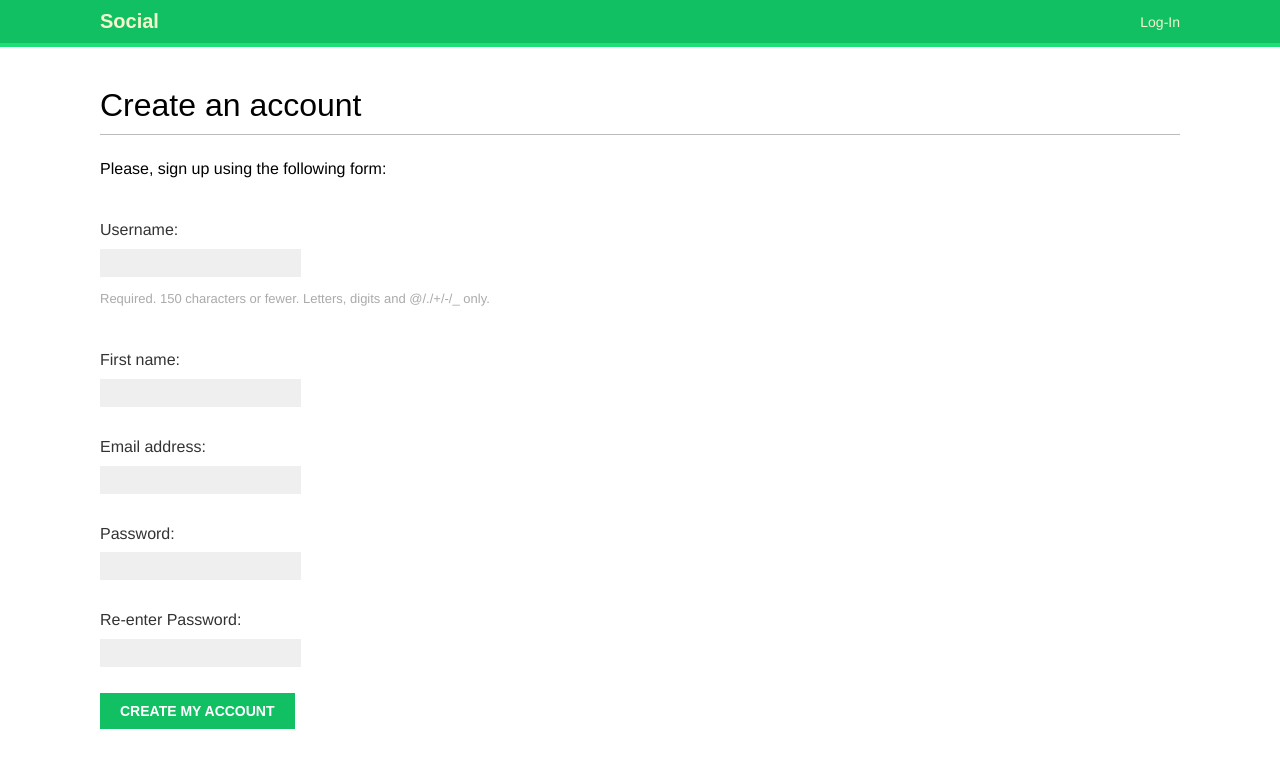
After one commit to siddharth171/social_website, a Django app: page /account/register/ in a window 1280 px wide. The commit adds this page. Shown: the top 768 px of the page. Run offline with Django 3.2, Linux system fonts and the light colour scheme; some web fonts are replaced.

Commit message:
user registration

```diff
--- a/account/forms.py
+++ b/account/forms.py
@@ -1,5 +1,26 @@
 from django import forms
+from django.contrib.auth.models import User
 
+
+# Admin Login
 class LoginForm(forms.Form):
     username = forms.CharField()
     password = forms.CharField(widget=forms.PasswordInput)
+
+
+# User Registration
+class UserRegistrationForm(forms.ModelForm):
+    password = forms.CharField(label='Password',
+                                widget=forms.PasswordInput)
+    password2 = forms.CharField(label='Re-enter Password',
+                                widget=forms.PasswordInput)
+
+    class Meta:
+        model = User
+        fields = ('username', 'first_name', 'email')
+
+    def clean_password2(self):
+        cd = self.cleaned_data
+        if cd['password'] != cd['password2']:
+            raise forms.ValidationError("Passwords don't match.")
+        return cd['password2']
--- /dev/null
+++ b/account/templates/account/register.html
@@ -0,0 +1,14 @@
+{% extends 'base.html' %}
+
+{% block title %}Create an account{% endblock title %}
+
+{% block content %}
+    <h1>Create an account</h1>
+    <p>Please, sign up using the following form:</p>
+    <form method='POST'>
+        {{ user_form.as_p }}
+        {% csrf_token %}
+        <p><input type="submit" value='Create my account'></p>
+
+    </form>
+{% endblock content %}
--- a/account/templates/registration/login.html
+++ b/account/templates/registration/login.html
@@ -9,7 +9,8 @@
         </p>
     {% else %}
         <p>
-            Please, use the following form to log-in.
+            Please, use the following form to login. If you don't have
+            an account <a href="{% url 'register' %}">register here</a>.
         </p>
     {% endif %}
 
--- a/account/urls.py
+++ b/account/urls.py
@@ -35,5 +35,8 @@ urlpatterns = [
 
     path('reset/done/',
          auth_views.PasswordResetCompleteView.as_view(),
-         name='password_reset_done')
+         name='password_reset_done'),
+
+    # register user
+    path('register/', views.register, name='register')
 ]
--- a/account/views.py
+++ b/account/views.py
@@ -1,7 +1,7 @@
 from django.shortcuts import render
 from django.http import HttpResponse
 from django.contrib.auth import authenticate, login
-from .forms import LoginForm
+from .forms import LoginForm, UserRegistrationForm
 
 from django.contrib.auth.decorators import login_required
 
@@ -33,3 +33,24 @@ def user_login(request):
 def dashboard(request):
     return render(request, 'account/dashboard.html',
                             {'section':'dashboard'})
+
+
+# User Form
+def register(request):
+    if request.method == 'POST':
+        user_form = UserRegistrationForm(request.POST)
+        if user_form.is_valid():
+            # now we have to creat a new obejct(user object) but do not save it yet
+            new_user = user_form.save(commit=False)
+            # setting the chosen password
+            new_user.set_password(
+                user_form.cleaned_data['password'])
+            # save the User object
+            new_user.save()
+            return render(request, 'account/register_done.html',
+                                    {'new_user':new_user})
+
+    else:
+        user_form = UserRegistrationForm()
+    return render(request, 'account/register.html',
+                            {'user_form':user_form})
```
Also changed, not shown: account/templates/account/register_done.html (added, +8 -0 lines), db.sqlite3.
